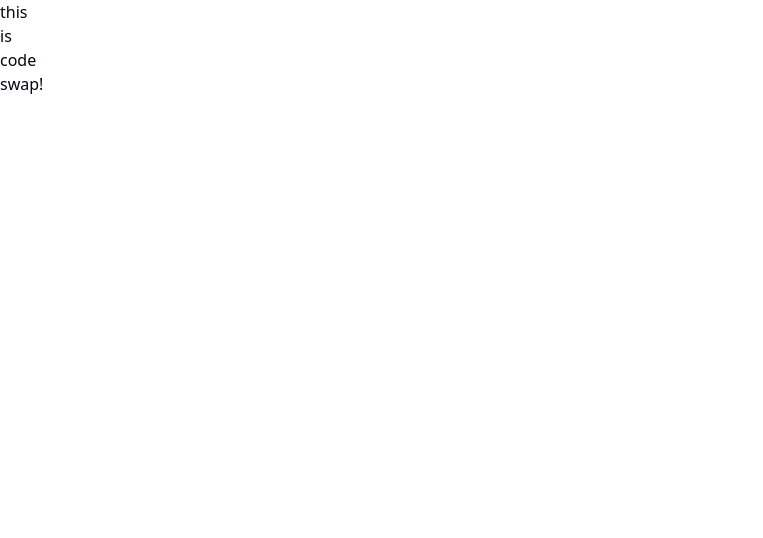
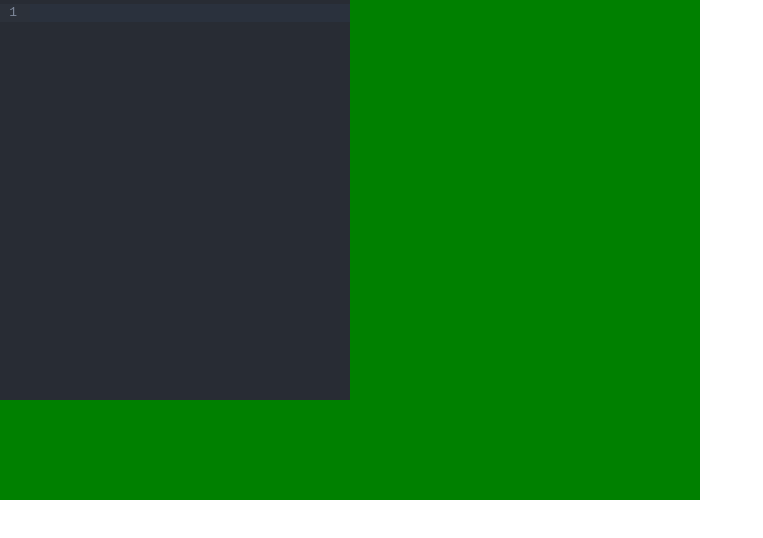
Before and after one commit to Yonava/code-swap, a React (Vite) app in the folder client/: page / in a window 1280 px wide. Shown: the top 538 px of the page, without its empty margins (0-763 px from the left). Built offline with nearby package versions, Linux system fonts and the light colour scheme.

Commit message:
added codemirror

```diff
--- a/client/package.json
+++ b/client/package.json
@@ -10,9 +10,13 @@
     "preview": "vite preview"
   },
   "dependencies": {
+    "@codemirror/lang-javascript": "^6.2.3",
     "@tailwindcss/vite": "^4.0.8",
+    "@uiw/react-codemirror": "^4.23.8",
+    "codemirror": "^6.0.1",
     "react": "^19.0.0",
-    "react-dom": "^19.0.0"
+    "react-dom": "^19.0.0",
+    "tailwindcss-animate": "^1.0.7"
   },
   "devDependencies": {
     "@eslint/js": "^9.19.0",
--- a/client/src/App.tsx
+++ b/client/src/App.tsx
@@ -1,12 +1,9 @@
+import { CodeEditor } from './components/CodeEditor';
+
 function App() {
   return (
     <>
-      <p
-        className="d"
-        style={{ width: '5px' }}
-      >
-        this is code swap!
-      </p>
+      <CodeEditor />
     </>
   );
 }
--- /dev/null
+++ b/client/src/components/CodeEditor.tsx
@@ -0,0 +1,15 @@
+import CodeMirror from '@uiw/react-codemirror';
+import { javascript } from '@codemirror/lang-javascript';
+
+export const CodeEditor = () => {
+  return (
+    <div style={{ height: '500px', width: '700px', background: 'green' }}>
+      <CodeMirror
+        height="50vh"
+        width="50%"
+        theme="dark"
+        extensions={[javascript()]}
+      />
+    </div>
+  );
+};
```
Also changed, not shown: client/src/components/ProblemStatement.tsx (added), 1 other file (tests, documents, lock files or other folders).
